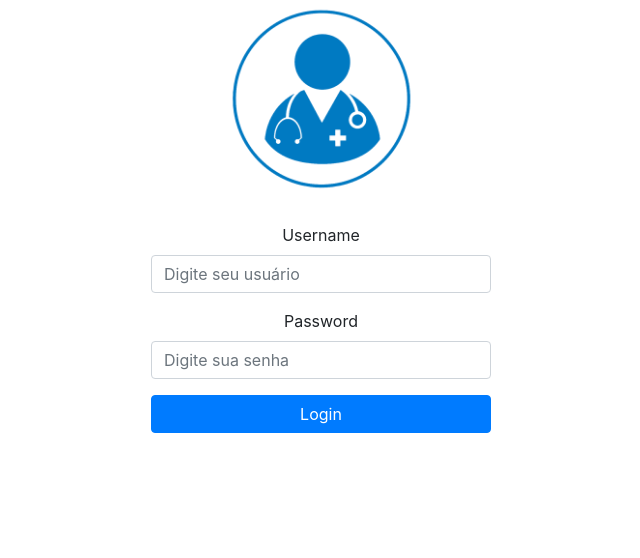
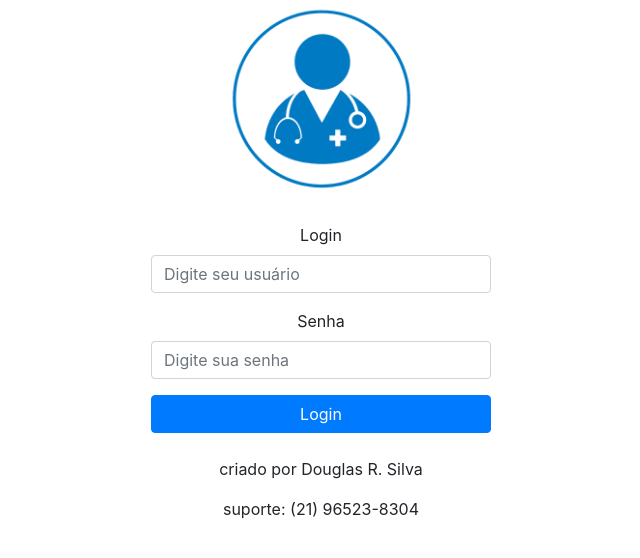
Before and after one commit to douglasinforj/clinica, a Django app: page /login/ in a window 1280 px wide. Shown: the part 105-663 px from the top of the page, without its empty margins (319-959 px from the left). Run offline with Django 4.2, Linux system fonts and the light colour scheme; some libraries are stand-ins or nearby versions.

Commit message:
alinhando aos arquivos funcionais

```diff
--- a/cadastros/templates/cadastros/base.html
+++ b/cadastros/templates/cadastros/base.html
@@ -1,4 +1,4 @@
-
+{% load static %}
 
 <!DOCTYPE html>
 <html lang="en">
@@ -7,6 +7,7 @@
     <meta name="viewport" content="width=device-width, initial-scale=1.0">
     <title>{% block title %}Sistema de Cadastro{% endblock %}</title>
     <link href="https://maxcdn.bootstrapcdn.com/bootstrap/4.0.0/css/bootstrap.min.css" rel="stylesheet">
+
 
 </head>
 <body>
@@ -28,7 +29,7 @@
                     </li>
 
                         <li class="nav-item">
-                            <span class="nav-link">{{ user.username }}</span>
+                            <span class="nav-link">Usuário: {{ user.username }}</span>
                         </li>
 
                     {% else %}
@@ -46,5 +47,7 @@
 
         {% endblock %}
     </div>
+
+
 </body>
 </html>
--- a/cadastros/templates/cadastros/cliente_detail.html
+++ b/cadastros/templates/cadastros/cliente_detail.html
@@ -1,8 +1,10 @@
 {% extends 'cadastros/base.html' %}
 
 {% block content %}
-  <h2>Detalhes do Cliente</h2>
-  <img src="{{ clientes.foto.url }}" alt="{{ cliente.nome }}" width="150">
+  <h2>Ficha do Cliente: {{ clientes.nome }}</h2>
+  <br>
+  <img src="{{ clientes.foto.url }}" alt="{{ clientes.nome }}" width="150">
+  <br><br>
   <p><strong>Nome:</strong> {{ clientes.nome }}</p>
   <p><strong>CPF:</strong> {{ clientes.cpf }}</p>
   <p><strong>Telefone:</strong> {{ clientes.telefone }}</p>
--- a/cadastros/templates/cadastros/cliente_form.html
+++ b/cadastros/templates/cadastros/cliente_form.html
@@ -4,6 +4,7 @@
 
 {% block content %}
 <h2>{% if form.instance.pk %}Editar Cliente{% else %}Novo Cliente{% endif %}</h2>
+<br>
 <form method="post" enctype="multipart/form-data">  <!--Ajustando para upload de fotos-->
     {% csrf_token %}
     {{ form.as_p}}
@@ -11,6 +12,8 @@
     <a href="{% url 'cliente_list' %}" class="btn btn-secondary">Cancelar</a>
 
 </form>
+<br>
+<br>
 
 
 {% endblock %}
--- a/cadastros/templates/cadastros/exame_form.html
+++ b/cadastros/templates/cadastros/exame_form.html
@@ -7,4 +7,6 @@
     {{ form.as_p }}
     <button type="submit" class="btn btn-primary">Salvar</button>
   </form>
+  <br>
+  <br>
 {% endblock %}
--- a/cadastros/templates/cadastros/login.html
+++ b/cadastros/templates/cadastros/login.html
@@ -12,15 +12,18 @@
         <form method="post">
           {% csrf_token %}
           <div class="form-group">
-            <label for="id_username">Username</label>
+            <label for="id_username">Login</label>
             <input type="text" class="form-control" id="id_username" name="username" placeholder="Digite seu usuário">
           </div>
           <div class="form-group">
-            <label for="id_password">Password</label>
+            <label for="id_password">Senha</label>
             <input type="password" class="form-control" id="id_password" name="password" placeholder="Digite sua senha">
           </div>
           <button type="submit" class="btn  btn-primary btn-block">Login</button>
         </form>
+        <br>
+        <p>criado por Douglas R. Silva</p>
+        <p>suporte: (21) 96523-8304</p>
       </div>
     </div>
   </div>
--- a/cadastros/views.py
+++ b/cadastros/views.py
@@ -4,7 +4,7 @@ from .forms import ClienteForm, ExameForm
 from django.db.models import Sum, Q
 from django.contrib.auth.decorators import login_required
 
-
+@login_required
 def home(request):
     return render(request, 'cadastros/home.html')
 
--- a/clinica/urls.py
+++ b/clinica/urls.py
@@ -24,16 +24,18 @@ from django.contrib.auth import views as auth_views
 from django.contrib.auth import logout
 from django.shortcuts import redirect
 
-
 def custom_logout(request):
     logout(request)
     return redirect('login')
+
+
 
 
 urlpatterns = [
     path('admin/', admin.site.urls),
 
     path('login/', auth_views.LoginView.as_view(template_name='cadastros/login.html'), name='login'),
+    #path('logout/', auth_views.LogoutView.as_view(next_page='login'), name='logout'),
     path('logout/', custom_logout, name='logout'),
 
     path('', include('cadastros.urls')),
```
Also changed, not shown: cadastros/templates/cadastros/cliente_list.html (+9 -1 lines).
